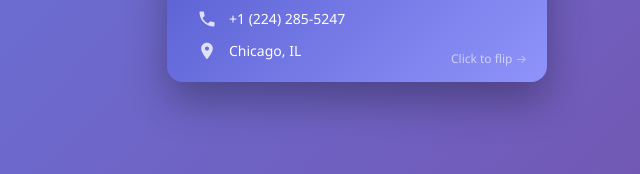
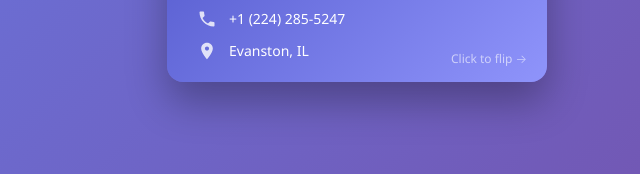
Before and after one commit to paul821/business-card, a plain HTML site: page index.html in a window 1280 px wide. Shown: the part 438-612 px from the top of the page, 283-923 px from the left. Drawn offline with Linux system fonts and the light colour scheme.

Commit message:
Update index.html

```diff
--- a/index.html
+++ b/index.html
@@ -221,7 +221,7 @@
                         <svg class="contact-icon" fill="currentColor" viewBox="0 0 24 24">
                             <path d="M12 2C8.13 2 5 5.13 5 9c0 5.25 7 13 7 13s7-7.75 7-13c0-3.87-3.13-7-7-7zm0 9.5c-1.38 0-2.5-1.12-2.5-2.5s1.12-2.5 2.5-2.5 2.5 1.12 2.5 2.5-1.12 2.5-2.5 2.5z"/>
                         </svg>
-                        <span class="contact-text">Chicago, IL</span>
+                        <span class="contact-text">Evanston, IL</span>
                     </div>
                 </div>
 
@@ -240,6 +240,7 @@
 
                     <div class="social-links">
                         <a href="https://linkedin.com/in/paul821" class="social-link" target="_blank">LinkedIn</a>
+                        <a href="https://paul821.github.io/resume-present.html" class="social-link" target="_blank">Digital Resume</a>
                         <a href="https://paul821.github.io" class="social-link" target="_blank">Website</a>
                     </div>
                 </div>
```
